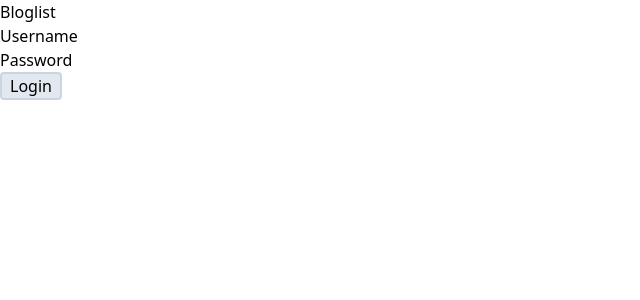
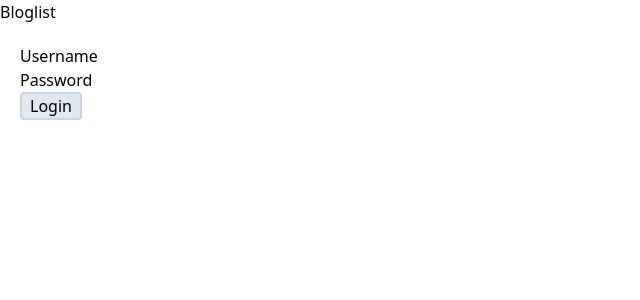
Before and after one commit to RicLobo626/fso-part5, a React (Vite) app in the folder bloglist-frontend/: page / in a window 1280 px wide. Shown: the top 300 px of the page, without its empty margins (0-640 px from the left). Built offline with nearby package versions, Linux system fonts and the light colour scheme.

Commit message:
Style main element

```diff
--- a/bloglist-frontend/src/App.jsx
+++ b/bloglist-frontend/src/App.jsx
@@ -10,7 +10,7 @@ const App = () => {
     <>
       <TheHeader />
 
-      <main>
+      <main className="p-5">
         <Routes>
           <Route path="/*" element={user ? <AuthView /> : <LoginView />} />
         </Routes>
```
